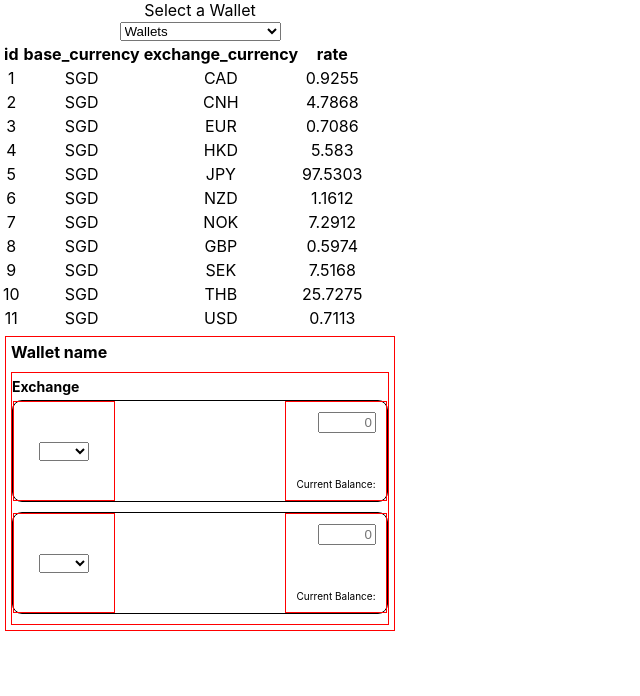
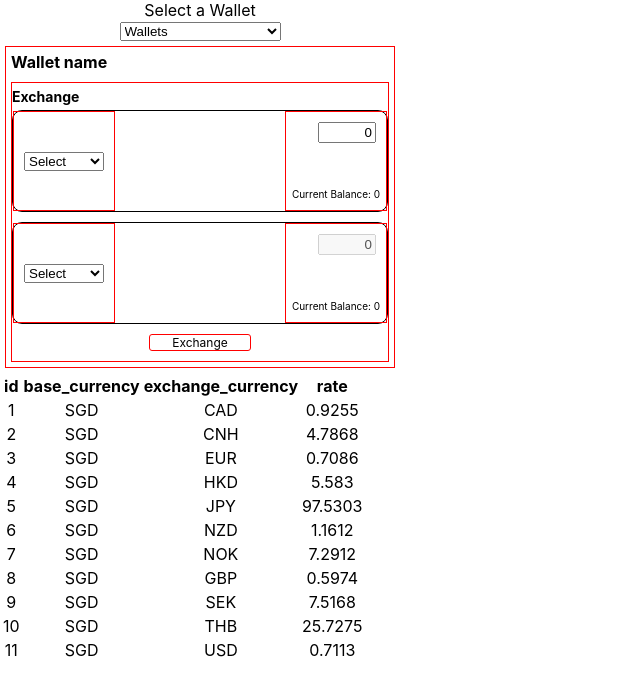
Before and after one commit to JoelTanCH/tt6_group26, a React (Create React App) app in the folder frontend/: page / in a window 1280 px wide. Shown: the top 696 px of the page, without its empty margins (0-640 px from the left). Built offline with nearby package versions, Linux system fonts and the light colour scheme.

Commit message:
add functions and state to exchangeboard skele

```diff
--- a/frontend/src/App.css
+++ b/frontend/src/App.css
@@ -54,7 +54,8 @@ margin: 0;
 }
 
 .currency-select{
-  width: 50px;
+  width: 100%;
+  margin: 10px;
 }
 
 .currency-select-right-box{
@@ -76,3 +77,12 @@ margin: 0;
   font-size: 10px;
   width: 100%;
 }
+
+.exchange-btn{
+  border: 1px solid red;
+  width: 100px;
+  font-size: 12px;
+  border-radius: 3px;
+  align-self: center;
+  margin-bottom: 10px;
+}
--- a/frontend/src/components/DashBoard.js
+++ b/frontend/src/components/DashBoard.js
@@ -8,8 +8,8 @@ export default function DashBoard() {
     return (
     <div className = "dashboard-box">
         <Wallets />
+        <ExchangeBoard />
         <ExchangeRate />
-        <ExchangeBoard />
     </div>
     )
 }
--- a/frontend/src/components/ExchangeBoard.js
+++ b/frontend/src/components/ExchangeBoard.js
@@ -1,28 +1,67 @@
+import {useState} from 'react';
+
+
 
 export default function ExchangeBoard() {
 
-    function CurDatabox() {
-        return(
-            <div className="cur-data-box">
-                <div className="currency-select-left-box">
-                    <select className="currency-select"></select>
-                </div>
+    let [currencyList, setCurrencyList] = useState(['SGD']);
+    let [baseInput, setBaseInput] = useState(0);
+    let [exchangeInput, setExchangeInput] = useState(0);
+    let [baseBal, setBaseBal] = useState(0);
 
-                <div className="currency-select-right-box">
-                    <input className="currency-input" type="number" placeholder="0" />
-                    <p className="currency-balance">Current Balance:</p>
-                </div>
-            </div>
-        )
-    }
+    async function handleOnExchange(){
+        console.log("This will call an api call function");
+    };
+
+    async function handleOnBaseChange(event) {
+        // update state of baseinput
+        setBaseInput(event.target.value);
+
+        // get exchangeRate from API
+
+        // generate exchangeInput and setstate based on the rate (api will return ammount)
+
+    };
+
+
 
     return (
         <div className = "exchangeboard-box">
             <p className="exchangeboard-header">Wallet name</p>
             <div className = "exchangeboard-box">
                 <p className = "exchange-text">Exchange</p>
-                <CurDatabox />
-                <CurDatabox />
+
+                {/* This is for the base */}
+                <div className="cur-data-box">
+                    <div className="currency-select-left-box">
+                        <select className="currency-select">
+                            <option value="select">Select</option>
+                            {currencyList.map(currency => <option value={currency.toLowerCase()}>{currency}</option>)}
+                        </select>
+                    </div>
+
+                    <div className="currency-select-right-box">
+                        <input className="currency-input" type="number" onChange={(handleOnBaseChange)} value={baseInput}/>
+                        <p className="currency-balance">{`Current Balance: ${baseBal}`}</p>
+                    </div>
+                </div>
+
+                {/* This is for the exchanged */}
+                <div className="cur-data-box">
+                    <div className="currency-select-left-box">
+                        <select className="currency-select">
+                            <option value="select">Select</option>
+                            {currencyList.map(currency => <option value={currency.toLowerCase()}>{currency}</option>)}
+                        </select>
+                    </div>
+
+                    <div className="currency-select-right-box">
+                        <input className="currency-input" type="number" value={exchangeInput} disabled/>
+                        <p className="currency-balance">{`Current Balance: ${baseBal}`}</p>
+                    </div>
+                </div>
+
+                <div className="exchange-btn" onClick={handleOnExchange}>Exchange</div>
             </div>
         </div>
     )
```
